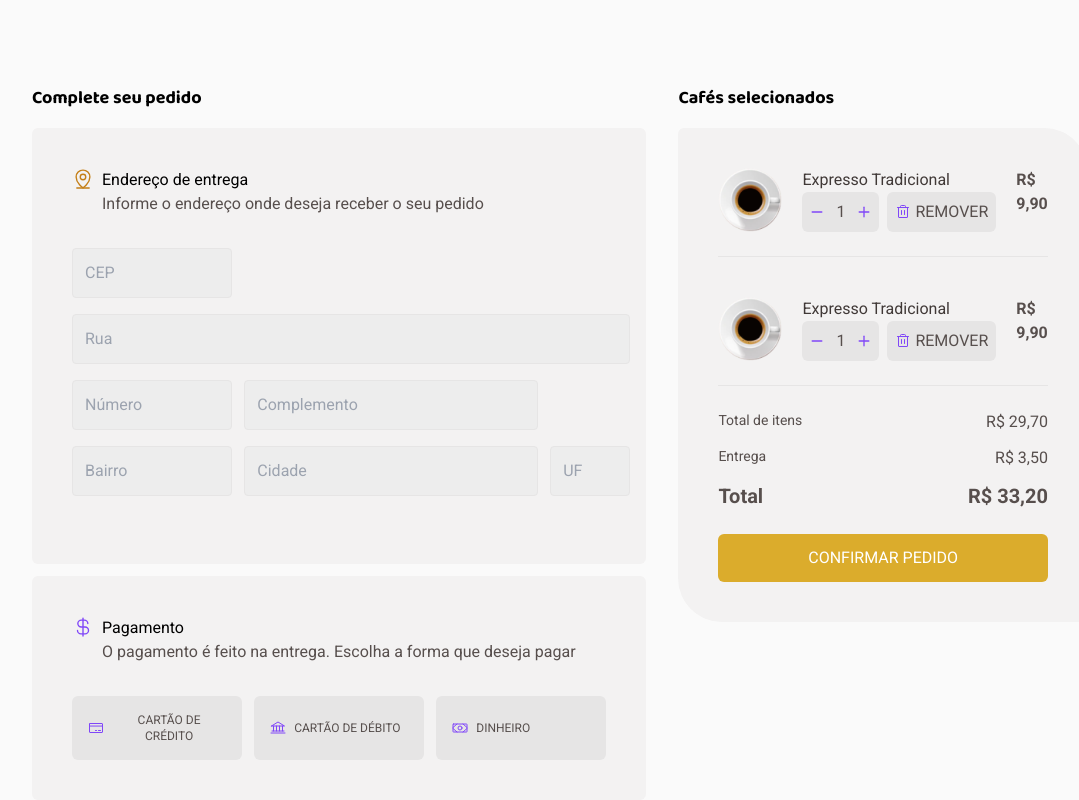
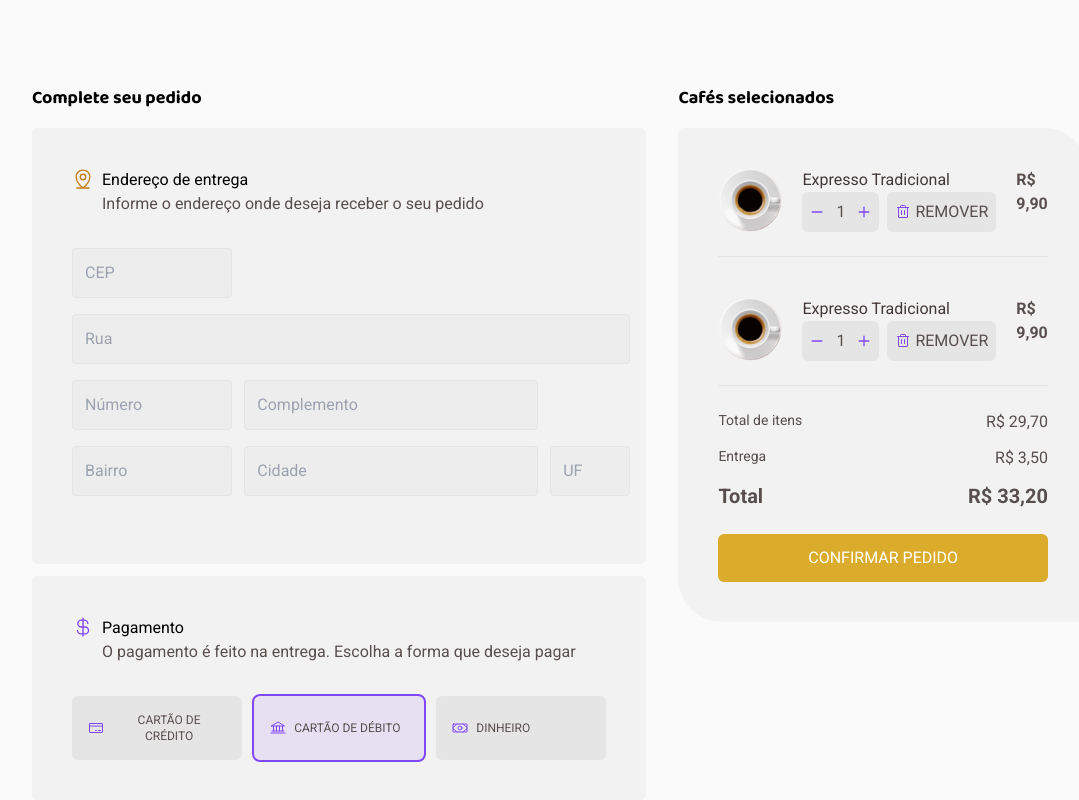
Before and after one commit to Natsume2B/coffee-delivery, a React (Vite) app: page /checkout in a window 1280 px wide. Both pictures are taken after a click on the button "CARTÃO DE DÉBITO". Shown: the part 84-884 px from the top of the page, without its empty margins (96-1175 px from the left). Built offline with nearby package versions, Linux system fonts and the light colour scheme.

Commit message:
Add: PurchaseInfoContext.tsx Update: Checkout payment button

```diff
--- a/src/App.tsx
+++ b/src/App.tsx
@@ -1,15 +1,16 @@
 
 import { BrowserRouter } from 'react-router-dom'
+import { PurchaseInfoContextProvider } from './context/PurchaseInfoContext'
 import { Router } from './Router'
 import './styles/global.css'
 
 export function App() {
 
   return (
-    <div>
-      <BrowserRouter>
-        <Router></Router>
-      </BrowserRouter>
-    </div>
+    <BrowserRouter>
+      <PurchaseInfoContextProvider>
+        <Router />
+      </PurchaseInfoContextProvider>
+    </BrowserRouter>
   )
 }
--- /dev/null
+++ b/src/context/PurchaseInfoContext.tsx
@@ -0,0 +1,92 @@
+import { CreditCard } from "phosphor-react";
+import { Bank } from 'phosphor-react'
+import { Money } from 'phosphor-react'
+
+import { createContext, ReactNode, useState } from "react";
+
+interface PurchaseInfoContextProviderProps {
+  children: ReactNode
+}
+
+export const PurchaseInfoContext = createContext({})
+
+export function PurchaseInfoContextProvider({
+  children,
+}: PurchaseInfoContextProviderProps) {
+
+  const [firstChecked, setfirstChecked] = useState(false)
+  const [secondChecked, setSecondChecked] = useState(false)
+  const [thirdChecked, setThirdChecked] = useState(false)
+
+  function checkFirstButton() {
+    setfirstChecked(true)
+    setSecondChecked(false)
+    setThirdChecked(false)
+  }
+
+  function checkSecondButton() {
+    setfirstChecked(false)
+    setSecondChecked(true)
+    setThirdChecked(false)
+  }
+
+  function checkThirdButton() {
+    setfirstChecked(false)
+    setSecondChecked(false)
+    setThirdChecked(true)
+  }
+
+  function creditCardButton() {
+    if (firstChecked === false) {
+      return <button className='w-1/3 inline-flex items-center p-4 gap-2 rounded-md bg-base-button text-product-purple' onClick={checkFirstButton}>
+        <CreditCard />
+        <span className='text-xs'>CARTÃO DE CRÉDITO</span>
+      </button>
+    } else if (firstChecked === true) {
+      return <button className='w-1/3 inline-flex items-center p-4 gap-2 rounded-md bg-product-purple bg-opacity-10 border-0 outline outline-2 outline-product-purple text-product-purple' onClick={checkFirstButton}>
+        <CreditCard />
+        <span className='text-xs'>CARTÃO DE CRÉDITO</span>
+      </button>
+    }
+  }
+
+  function debitCardButton() {
+    if (secondChecked === false) {
+      return <button className='w-1/3 inline-flex items-center p-4 gap-2 rounded-md bg-base-button text-product-purple' onClick={checkSecondButton}>
+        <Bank />
+        <span className='text-xs'>CARTÃO DE DÉBITO</span>
+      </button>
+    } else if (secondChecked === true) {
+      return <button className='w-1/3 inline-flex items-center p-4 gap-2 rounded-md bg-product-purple bg-opacity-10 border-0 outline outline-2 outline-product-purple text-product-purple' onClick={checkSecondButton}>
+        <Bank />
+        <span className='text-xs'>CARTÃO DE DÉBITO</span>
+      </button>
+    }
+  }
+
+  function moneyButton() {
+    if (thirdChecked === false) {
+      return <button className='w-1/3 inline-flex items-center p-4 gap-2 rounded-md bg-base-button text-product-purple' onClick={checkThirdButton}>
+        <Money />
+        <span className='text-xs'>DINHEIRO</span>
+      </button>
+    } else if (thirdChecked === true) {
+      return <button className='w-1/3 inline-flex items-center p-4 gap-2 rounded-md bg-product-purple bg-opacity-10 border-0 outline outline-2 outline-product-purple text-product-purple' onClick={checkThirdButton}>
+        <Money />
+        <span className='text-xs'>DINHEIRO</span>
+      </button>
+    }
+  }
+
+  return (
+    <PurchaseInfoContext.Provider
+      value={{
+        creditCardButton,
+        debitCardButton,
+        moneyButton,
+      }}
+    >
+      {children}
+    </PurchaseInfoContext.Provider>
+  )
+}
--- a/src/pages/Checkout.tsx
+++ b/src/pages/Checkout.tsx
@@ -1,14 +1,20 @@
 import { MapPinLine } from 'phosphor-react'
 import { CurrencyDollar } from 'phosphor-react'
-import { CreditCard } from 'phosphor-react'
 import { Bank } from 'phosphor-react'
 import { Money } from 'phosphor-react'
+
 import { CheckoutCoffeeCard } from '../components/CheckoutCoffeeCard'
-import { CoffeeCard } from '../components/CoffeeCard'
 
 import { NavLink } from 'react-router-dom'
+import { useContext } from 'react'
+import { PurchaseInfoContext } from '../context/PurchaseInfoContext'
+
+
 
 export function Checkout() {
+  const { creditCardButton, debitCardButton, moneyButton } = useContext(PurchaseInfoContext)
+
+
   return (
     <div className='grid grid-cols-[60%_40%] gap-8'>
       <section>
@@ -31,7 +37,7 @@ export function Checkout() {
             <input type="number"
               placeholder="CEP"
               name="cep"
-              className='mb-1 p-3 rounded row-start-1 bg-base-input border border-base-button text-base-label'
+              className='mb-1 p-3 rounded row-start-1 focus:border-none focus:outline focus:outline-product-yellow-dark bg-base-input border border-base-button text-base-label'
             />
             <label htmlFor="cep"></label>
 
@@ -39,7 +45,7 @@ export function Checkout() {
               type="text"
               placeholder="Rua"
               name="rua"
-              className='mb-1 p-3 rounded row-start-2 col-span-3  bg-base-input border border-base-button text-base-label'
+              className='mb-1 p-3 rounded row-start-2 col-span-3 focus:border-none focus:outline focus:outline-product-yellow-dark bg-base-input border border-base-button text-base-label'
             />
             <label htmlFor="rua"></label>
 
@@ -48,7 +54,7 @@ export function Checkout() {
               type="number"
               placeholder="Número"
               name="numero"
-              className='mb-1 p-3 rounded row-start-3  bg-base-input border border-base-button text-base-label'
+              className='mb-1 p-3 rounded row-start-3 focus:border-none focus:outline focus:outline-product-yellow-dark bg-base-input border border-base-button text-base-label'
             />
             <label htmlFor="numero"></label>
 
@@ -56,7 +62,7 @@ export function Checkout() {
               type="text"
               placeholder="Complemento"
               name="complemento"
-              className='mb-1 p-3 rounded row-start-3  bg-base-input border border-base-button text-base-label'
+              className='mb-1 p-3 rounded row-start-3 focus:border-none focus:outline focus:outline-product-yellow-dark bg-base-input border border-base-button text-base-label'
             />
             <label htmlFor="complemento"></label>
 
@@ -64,7 +70,7 @@ export function Checkout() {
               type="text"
               placeholder="Bairro"
               name="bairro"
-              className='mb-1 p-3 rounded row-start-4 bg-base-input border border-base-button text-base-label'
+              className='mb-1 p-3 rounded row-start-4 focus:border-none focus:outline focus:outline-product-yellow-dark bg-base-input border border-base-button text-base-label'
             />
             <label htmlFor="bairro"></label>
 
@@ -72,7 +78,7 @@ export function Checkout() {
               type="text"
               placeholder="Cidade"
               name="cidade"
-              className='mb-1 p-3 rounded row-start-4 bg-base-input border border-base-button text-base-label'
+              className='mb-1 p-3 rounded row-start-4 focus:border-none focus:outline focus:outline-product-yellow-dark bg-base-input border border-base-button text-base-label'
             />
             <label htmlFor="cidade"></label>
 
@@ -80,7 +86,8 @@ export function Checkout() {
               type="text"
               placeholder="UF"
               name="uf"
-              className='mb-1 p-3 rounded row-start-4 bg-base-input border border-base-button text-base-label'
+              className='mb-1 p-3 rounded row-start-4 focus:border-none focus:outline focus:outline-product-yellow-dark bg-base-input border border-base-button text-base-label'
+              maxLength={2}
             />
             <label htmlFor="uf"></label>
 
@@ -99,18 +106,9 @@ export function Checkout() {
           </header>
 
           <div className='flex gap-3'>
-            <button className='w-1/3 inline-flex items-center p-4 gap-2 rounded-md bg-base-button text-product-purple'>
-              <CreditCard />
-              <span className='text-xs'>CARTÃO DE CRÉDITO</span>
-            </button>
-            <button className='w-1/3 inline-flex items-center p-4 gap-2 rounded-md bg-base-button text-product-purple'>
-              <Bank />
-              <span className='text-xs'>CARTÃO DE DÉBITO</span>
-            </button>
-            <button className='w-1/3 inline-flex items-center p-4 gap-2 rounded-md bg-base-button text-product-purple'>
-              <Money />
-              <span className='text-xs'>DINHEIRO</span>
-            </button>
+            {creditCardButton()}
+            {debitCardButton()}
+            {moneyButton()}
           </div>
         </div>
       </section>
--- a/src/styles/global.css
+++ b/src/styles/global.css
@@ -14,4 +14,10 @@
   span, p {
     @apply text-base-text
   }
+
+  input[type="number"]::-webkit-inner-spin-button,
+  input[type="number"]::-webkit-outer-spin-button {
+    -webkit-appearance: none;
+    margin: 0;
+  }
 }
```
